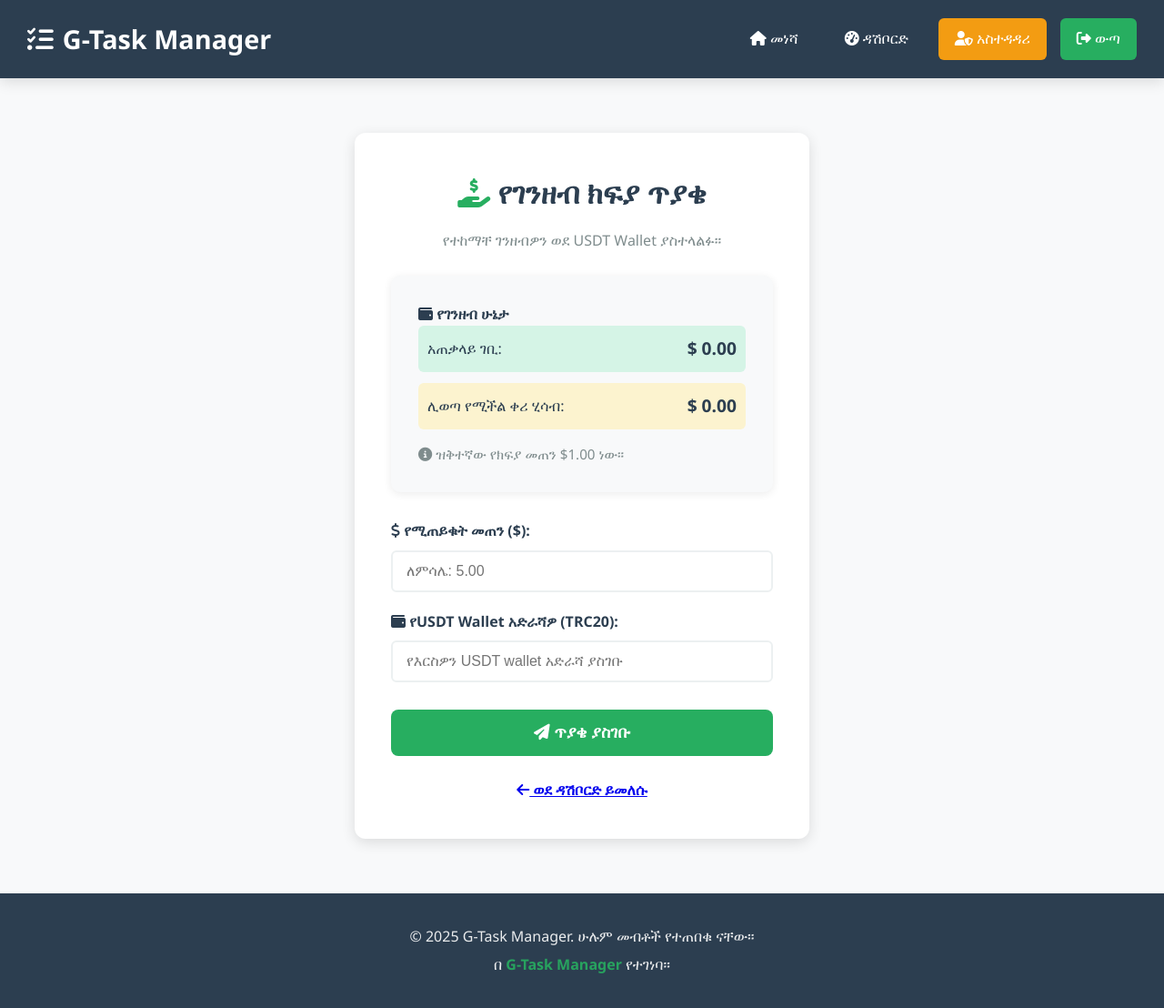
After one commit to shgereadis-cpu/G-TASK, a Flask app: page /payout_request in a window 1280 px wide. The commit adds this page. Shown: the whole page at 91% size. Run offline with Flask 3, Linux system fonts and the light colour scheme; the visitor is signed in with stand-in values (Sample User, id 1).

Commit message:
Add payout request and admin payout management features
Adds new templates for user payout requests and admin payout management, updates dashboard links, and modifies dependencies in requirements.txt.

Replit-Commit-Author: Agent
Replit-Commit-Session-Id: 17c04b62-d510-4e9c-808f-f54407fea84c
Replit-Commit-Checkpoint-Type: intermediate_checkpoint
Replit-Commit-Event-Id: 7b0b5734-08e7-4e54-826f-47869dc2b2fa

```diff
--- a/templates/admin_dashboard.html
+++ b/templates/admin_dashboard.html
@@ -25,7 +25,6 @@
             <i class="fas fa-users"></i>
             <h3>ጠቅላላ ሰራተኞች</h3>
             <p class="stat-number">{{ total_users_count }}</p>
-            <a href="{{ url_for('admin_user_list') }}" class="btn secondary btn-small">የሰራተኞች ዝርዝር</a>
         </div>
     </div>
 
--- a/templates/dashboard.html
+++ b/templates/dashboard.html
@@ -29,7 +29,7 @@
             <h4><i class="fas fa-link"></i> ፈጣን አገናኞች</h4>
             <a href="#active-task">የአሁኑ ስራዬ</a>
             <a href="#task-history">የሥራ ታሪክ</a>
-            <a href="{{ url_for('faq') }}">የአገልግሎት መመሪያ</a>
+            <a href="{{ url_for('payout_request') }}">ገንዘብ ይጠይቁ</a>
         </div>
     </aside>
 
--- /dev/null
+++ b/templates/payout_request.html
@@ -0,0 +1,53 @@
+{% include 'header.html' %}
+
+<div class="form-container">
+    <h2>
+        <i class="fas fa-hand-holding-usd" style="color: var(--success-color);"></i>
+        የገንዘብ ክፍያ ጥያቄ
+    </h2>
+    <p style="text-align: center; color: var(--text-light); margin-bottom: 25px;">
+        የተከማቸ ገንዘብዎን ወደ USDT Wallet ያስተላልፉ።
+    </p>
+
+    <div class="card" style="background: var(--cream-bg); margin-bottom: 25px;">
+        <h4><i class="fas fa-wallet"></i> የገንዘብ ሁኔታ</h4>
+        <div class="stat-item earned">
+            <span>አጠቃላይ ገቢ:</span>
+            <strong>$ {{ "%.2f"|format(user.total_earned) }}</strong>
+        </div>
+        <div class="stat-item pending">
+            <span>ሊወጣ የሚችል ቀሪ ሂሳብ:</span>
+            <strong>$ {{ "%.2f"|format(user.pending_payout) }}</strong>
+        </div>
+        <p style="margin-top: 15px; color: var(--text-light); font-size: 0.95em;">
+            <i class="fas fa-info-circle"></i> ዝቅተኛው የክፍያ መጠን ${{ "%.2f"|format(min_payout) }} ነው።
+        </p>
+    </div>
+
+    <form method="POST">
+        <label for="amount">
+            <i class="fas fa-dollar-sign"></i> የሚጠይቁት መጠን ($):
+        </label>
+        <input type="number" id="amount" name="amount" step="0.01" min="{{ min_payout }}"
+               max="{{ user.pending_payout }}" required
+               placeholder="ለምሳሌ: 5.00">
+
+        <label for="wallet_address">
+            <i class="fas fa-wallet"></i> የUSDT Wallet አድራሻዎ (TRC20):
+        </label>
+        <input type="text" id="wallet_address" name="wallet_address" required
+               placeholder="የእርስዎን USDT wallet አድራሻ ያስገቡ">
+
+        <button type="submit" class="btn success">
+            <i class="fas fa-paper-plane"></i> ጥያቄ ያስገቡ
+        </button>
+    </form>
+
+    <p style="margin-top: 25px; text-align: center;">
+        <a href="{{ url_for('dashboard') }}" style="font-weight: 600;">
+            <i class="fas fa-arrow-left"></i> ወደ ዳሽቦርድ ይመለሱ
+        </a>
+    </p>
+</div>
+
+{% include 'footer.html' %}
```
Also changed, not shown: requirements.txt (+7 -0 lines), templates/admin_payouts.html (added, +67 -0 lines), 1 other file.
